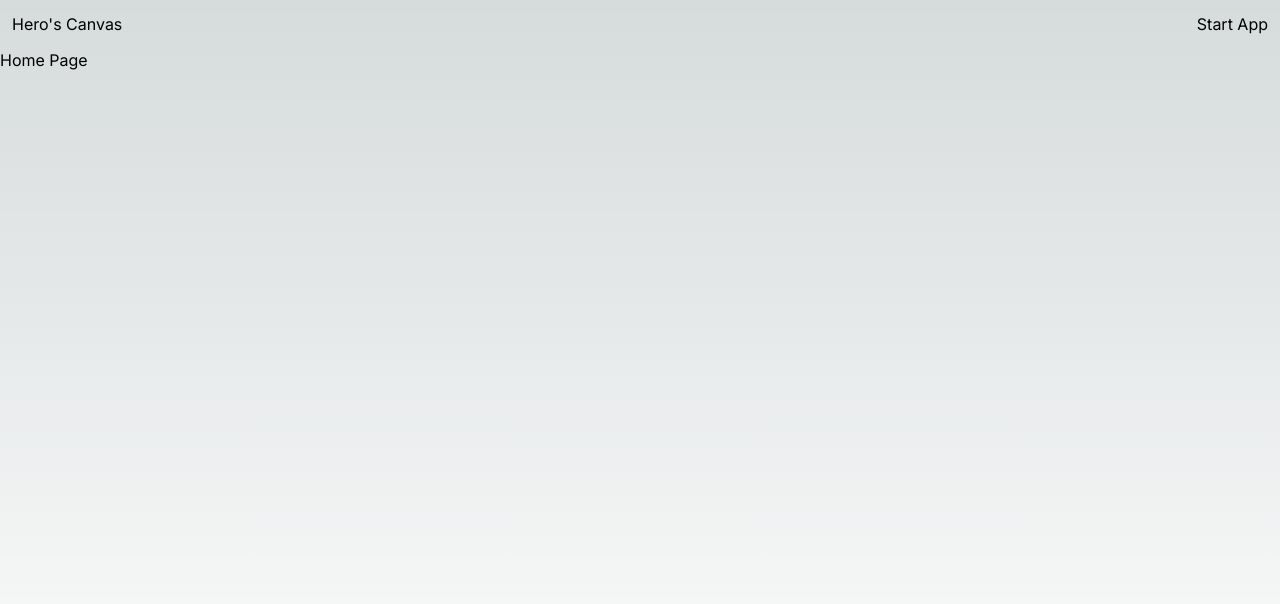
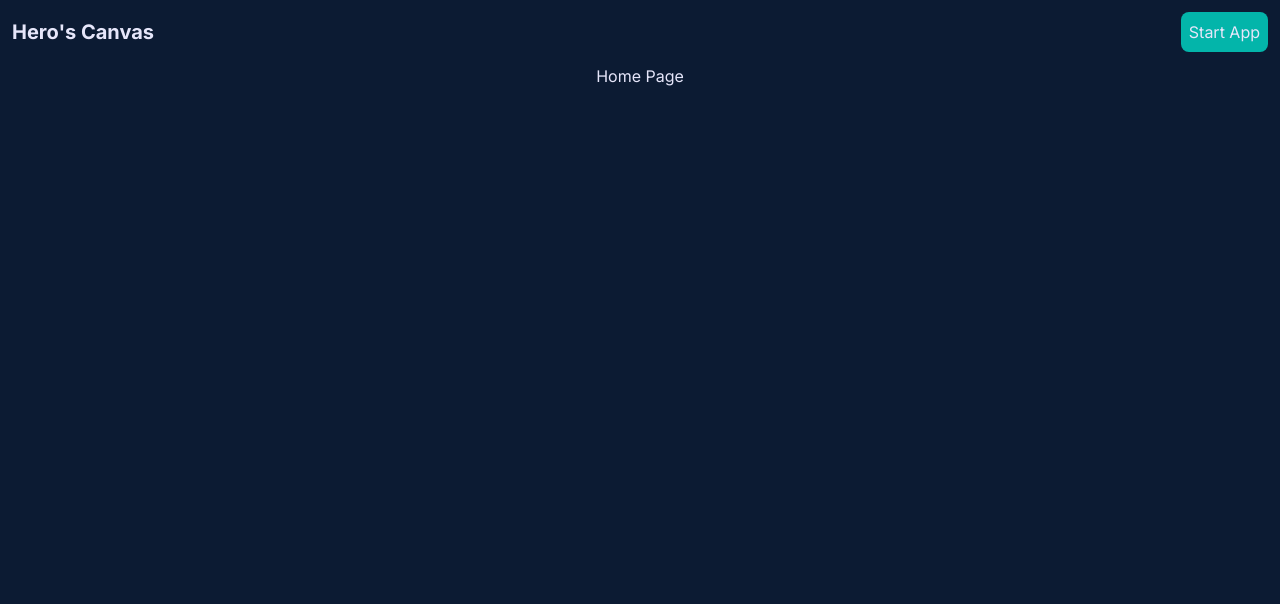
Before and after one commit to Leejoosub/heros-canvas-fe, a Next.js app: page / in a window 1280 px wide. Shown: the top 604 px of the page. Built offline with nearby package versions, Linux system fonts and the light colour scheme.

Commit message:
header and layout added color

```diff
--- a/src/components/Header/index.tsx
+++ b/src/components/Header/index.tsx
@@ -5,9 +5,13 @@ interface HeaderProps {
 export default function Header({ appStarted = true }: HeaderProps) {
   return (
     <div className="w-full p-3">
-      <div className="flex justify-between">
-        <p>Hero's Canvas</p>
-        {appStarted ? <p>Home</p> : <button>Start App</button>}
+      <div className="flex justify-between items-center">
+        <p className="text-xl font-bold">Hero's Canvas</p>
+        {appStarted ? (
+          <p>Home</p>
+        ) : (
+          <button className="bg-accentColor p-2 rounded-lg">Start App</button>
+        )}
       </div>
     </div>
   );
--- a/src/components/Layout/index.tsx
+++ b/src/components/Layout/index.tsx
@@ -5,7 +5,7 @@ interface LayoutProps {
 }
 export default function Layout(props: LayoutProps) {
   return (
-    <div className="w-full min-h-screen flex flex-col bg-red">
+    <div className="w-full min-h-screen flex flex-col bg-primary text-text items-center">
       <Header appStarted={false} />
       {props.children}
     </div>
```
